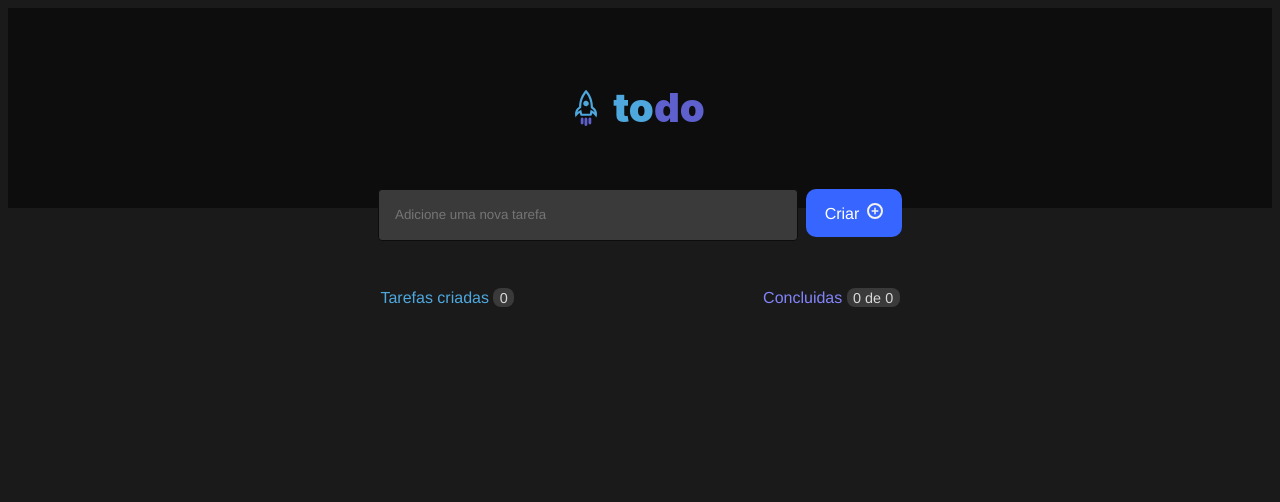
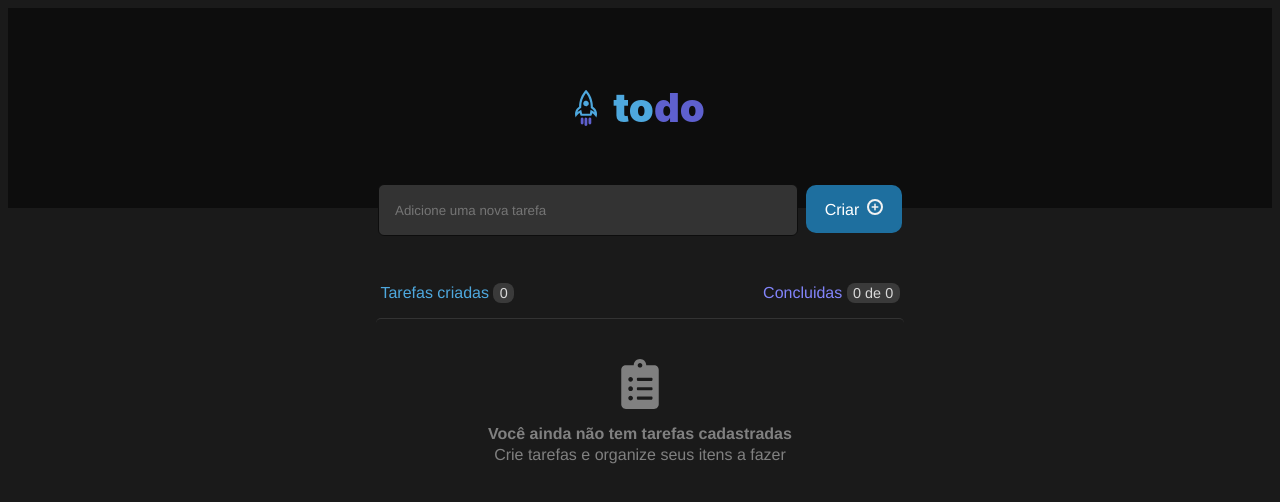
Before and after one commit to nandorsm/RocketSeatDesafio01JS, a React (Vite) app in the folder RcoketSeatDesafio01JS/: page / in a window 1280 px wide. Shown: the top 502 px of the page. Built offline with nearby package versions, Linux system fonts and the light colour scheme.

Commit message:
Finished

```diff
--- a/RcoketSeatDesafio01JS/index.html
+++ b/RcoketSeatDesafio01JS/index.html
@@ -4,7 +4,7 @@
     <meta charset="UTF-8" />
     <link rel="icon" type="image/svg+xml" href="/vite.svg" />
     <meta name="viewport" content="width=device-width, initial-scale=1.0" />
-    <title>Vite + React</title>
+    <title>To Do List</title>
   </head>
   <body>
     <div id="root"></div>
--- a/RcoketSeatDesafio01JS/src/components/CreateTask.jsx
+++ b/RcoketSeatDesafio01JS/src/components/CreateTask.jsx
@@ -5,6 +5,7 @@ import { TaskList } from './TaskList';
 import styles from './CreateTask.module.css'
 
 import { FaPlus } from 'react-icons/fa';
+import { NoTaskScreen } from './NoTaskScreen';
 
 // import { uuid } from 'uuidv4';
 
@@ -45,6 +46,7 @@ export function CreateTask () {
     }
 
     function handleNewTaskChange() {
+        event.target.setCustomValidity('')
         setNewTask(event.target.value)
         setGetChecked(false)
     }
@@ -64,16 +66,26 @@ export function CreateTask () {
 
     const deleteTask = (id) => {
         console.log(id);
-        var filtered = tasks.filter((task) => task.id !== id)
+        var filtered = tasks.filter((task) => task.id !== id.id)
         console.log(filtered)
         setTasks(filtered)
         setTotalTaskCount(tasks.length-1)
-        setTrueTotalCount(trueTotalCount -1)
+        if(id.isChecked == true){
+            setTrueTotalCount(trueTotalCount - 1)
         }
 
+    }
+
+    function handleNewCommentInvalid () {
+        event.target.setCustomValidity('Este Campo é Obrigatório')
+    }
+
+
+
     // console.log(newTask)
-    // console.log(tasks)
+    console.log(tasks)
     // console.log(checkedCount)
+    console.log(trueTotalCount)
 
     return(
         <div className={styles.mainDiv}>
@@ -85,6 +97,8 @@ export function CreateTask () {
                         placeholder="Adicione uma nova tarefa"
                         value={newTask}
                         onChange={handleNewTaskChange}
+                        onInvalid={handleNewCommentInvalid}
+                        required
                     />
                     <button className={styles.btn} type='submit'>
                         <span>Criar</span><FaPlus size={8}/>
@@ -98,7 +112,8 @@ export function CreateTask () {
 
                 </div>
                 <div>
-                    {tasks.map(task => {
+                    {totalTaskCount == 0 ? <NoTaskScreen/>:
+                        tasks.map(task => {
                             return (
                                 <TaskList
                                     key={task.id}
@@ -107,11 +122,12 @@ export function CreateTask () {
                                     checkedStatus={checkedStatus}
                                 />
                             );
-                    })}
-
+                        })
+                    }
                 </div>
             </div>
         </div>
 
     );
+
 }
--- a/RcoketSeatDesafio01JS/src/components/CreateTask.module.css
+++ b/RcoketSeatDesafio01JS/src/components/CreateTask.module.css
@@ -9,7 +9,7 @@
     width: 100%;
     display: flex;
     justify-content: center;
-    margin-top: -1.2rem;
+    margin-top: -1.5rem;
 }
 
 .tasksContainer {
@@ -44,9 +44,9 @@
 
 .form input {
     height: 3rem;
-    background-color: rgb(58, 58, 58);
+    background-color: var(--grey-400);
     border: 0.1rem solid var(--grey-700);
-    border-radius: 4px;
+    border-radius: 6px;
     width: 25rem;
     margin-right: 0.5rem;
     padding-left: 1rem;
@@ -57,7 +57,7 @@
     width: 6rem;
     border-radius: 10px;
     border: none;
-    background-color: rgb(55, 101, 255);
+    background-color: var(--blueDark);
     color: white;
     text-align: center;
     cursor: pointer;
@@ -74,7 +74,7 @@
     border-radius: 50px;
 }
 
-@media (max-width: 510px) {
+@media (max-width: 550px) {
     .form input{
         width: 20rem;;
     }
@@ -83,7 +83,7 @@
         width: 38rem;
         display: flex;
         justify-content: space-around;
-        color: rgb(55, 101, 255);;
+        color: var(--blue);
     }
 
 }
--- a/RcoketSeatDesafio01JS/src/components/Header.module.css
+++ b/RcoketSeatDesafio01JS/src/components/Header.module.css
@@ -1,5 +1,6 @@
 .header {
     height: 200px;
+    width: 100%;
     background-color: var(--grey-700);
     color: white;
     display: flex;
--- /dev/null
+++ b/RcoketSeatDesafio01JS/src/components/NoTaskScreen.jsx
@@ -0,0 +1,13 @@
+import { FaClipboardList } from "react-icons/fa";
+
+import styles from "./NoTaskScreen.module.css";
+
+export function NoTaskScreen() {
+    return(
+        <div className={styles.mainContainer}>
+            <FaClipboardList size={50}/>
+            <p>Você ainda não tem tarefas cadastradas</p>
+            <p>Crie tarefas e organize seus itens a fazer</p>
+        </div>
+    );
+}
--- /dev/null
+++ b/RcoketSeatDesafio01JS/src/components/NoTaskScreen.module.css
@@ -0,0 +1,22 @@
+.mainContainer {
+    width: 33rem;
+    border-top: 1px solid var(--grey-400);
+    border-radius: 5px;
+    display: flex;
+    flex-direction: column;
+    align-items: center;
+    justify-content: center;
+    color: var(--grey-300);
+}
+
+.mainContainer svg {
+    margin-top: 2.5rem;
+}
+
+.mainContainer p:first-of-type {
+    font-weight: bold;
+    margin-bottom: 0px ;
+}
+.mainContainer p:last-of-type {
+    margin-top: 0.2rem;
+}
--- a/RcoketSeatDesafio01JS/src/components/TaskList.jsx
+++ b/RcoketSeatDesafio01JS/src/components/TaskList.jsx
@@ -15,7 +15,7 @@ export function TaskList( {task, deleteTask, checkedStatus} ) {
                 <ul>
                     <li><textarea readOnly>{task.task}</textarea></li>
                 </ul>
-                <button type='submit' onClick={() => deleteTask(task.id)}><FaTrashAlt size={20}/> </button>
+                <button type='submit' onClick={() => deleteTask(task)}><FaTrashAlt size={20}/> </button>
             </div>
         </div>
     );
--- a/RcoketSeatDesafio01JS/src/components/TaskList.module.css
+++ b/RcoketSeatDesafio01JS/src/components/TaskList.module.css
@@ -57,3 +57,36 @@
 .taskContainer input[type='radio'] {
     border: blue;
 }
+
+@media (max-width: 550px) {
+    .taskContainer {
+        display: flex;
+        justify-content: start;
+        align-items: center;
+        width: 28rem;
+        background-color: var(--grey-500);
+        border-radius: 6px;
+        margin-top: 1rem;
+    }
+
+    .taskContainer button {
+        border: none;
+        color: var(--grey-300);
+        background-color: var(--grey-500);
+        cursor: pointer;
+    }
+
+    .taskContainer li textarea {
+        width: 20.5rem;
+        resize: none;
+        border: none;
+        color: white;
+        font-size: 1rem;
+        background-color: var(--grey-500);
+    }
+    .taskContainer ul{
+        width: 21rem;
+        padding-left: 0.8rem;
+
+    }
+}
--- a/RcoketSeatDesafio01JS/src/index.css
+++ b/RcoketSeatDesafio01JS/src/index.css
@@ -16,6 +16,8 @@
 * {
   font-family: Helvetica, sans-serif;
 }
+
+
 body {
   background-color: var(--grey-600);
 }
```
Lines whose indentation alone changed are shown as unchanged.
